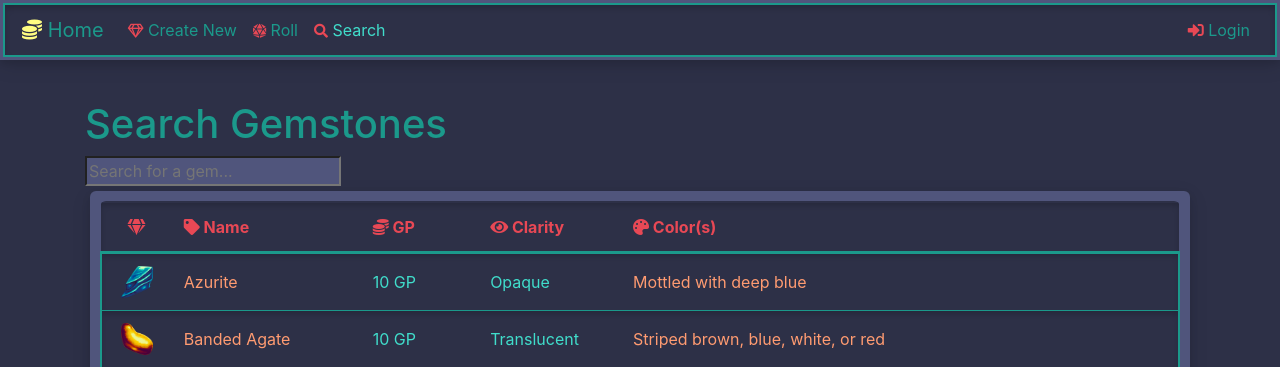
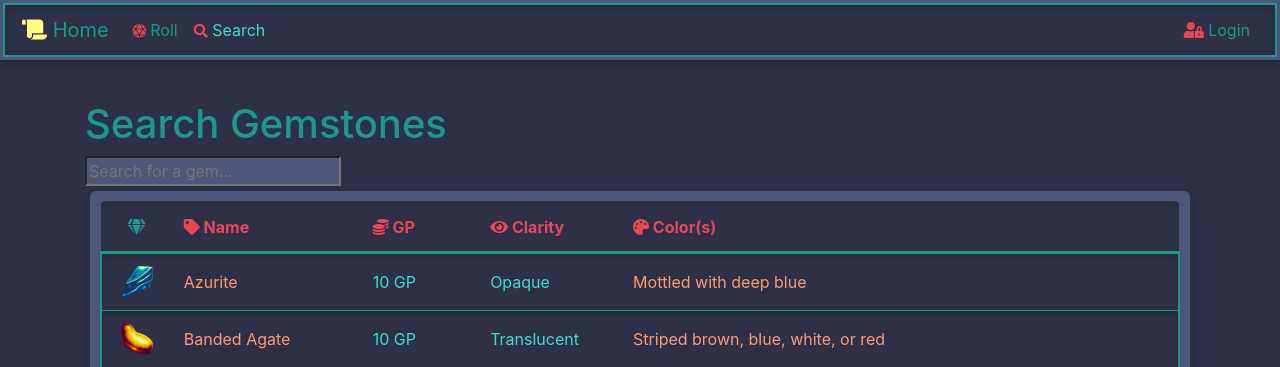
Before and after one commit to Stephanie-Burns/gemstone_roller_demo, a Django app: page /treasure/gemstone/search/ in a window 1280 px wide. Shown: the top 367 px of the page. Run offline with Django 4.2, Linux system fonts and the light colour scheme; data comes from the database, SQL or seed files in the repository; both versions use the stored data as it was after the commit; some libraries are stand-ins or nearby versions.

Commit message:
navbar and table styles

```diff
--- a/static/css/landing.css
+++ b/static/css/landing.css
@@ -76,10 +76,6 @@ em {
     align-self: stretch;
 }
 
-.no-hover:hover {
-  color: inherit;
-  cursor: default;
-}
 
 /* === Icon Styles === */
 .icon-yellow {
@@ -88,6 +84,10 @@ em {
 
 .icon-red {
     color: #e84855;
+}
+
+.icon-green-dark {
+    color: #1b998b;
 }
 
 
@@ -99,6 +99,10 @@ em {
     border: none;
     border-radius: 4px;
     transition: all 0.3s ease;
+}
+
+.my-btn-large {
+    font-size: large;
 }
 
 .my-btn:hover {
@@ -115,9 +119,6 @@ em {
     background-color: transparent;
     color: #e84855;
     border: 2px solid #1b998b;
-}
-.my-btn-large {
-    font-size: large;
 }
 
 
@@ -202,6 +203,11 @@ td:nth-child(n+3):nth-child(-n+4) {
 .gemstone-th:hover, th:hover {
     color: #ffffff;
     cursor: pointer;
+}
+
+.gemstone-th-disabled, .gemstone-th-disabled:hover{
+    color: #1b998b;
+    cursor: default;
 }
 
 .gemstone-tr {
--- a/templates/navbar.html
+++ b/templates/navbar.html
@@ -3,18 +3,13 @@
     <div class="container-fluid navbar-wrapper">
         <div class="container-fluid px-3 py-1">
             <a class="navbar-brand custom-navbar-brand {% if request.resolver_match.url_name == 'gemstone_index' %}custom-active{% endif %}" href="{% url 'treasure:gemstone_index' %}">
-                <i class="fas fa-coins icon-yellow"></i> Home
+                <i class="fas fa-scroll icon-yellow"></i> Home
             </a>
-            <button class="navbar-toggler" type="button" data-toggle="collapse" data-target="#myNavbar" aria-controls="myNavbar" aria-expanded="false" aria-label="Toggle navigation">
-                <span class="navbar-toggler-icon"></span>
+            <button class="navbar-toggler my-btn my-btn-primary" type="button" data-toggle="collapse" data-target="#myNavbar" aria-controls="myNavbar" aria-expanded="false" aria-label="Toggle navigation">
+                <span><i class="fas fa-bars"></i></span>
             </button>
             <div class="collapse navbar-collapse" id="myNavbar">
                 <ul class="navbar-nav mr-auto">
-                    <li class="nav-item {% if request.resolver_match.url_name == 'gemstone_create' %}custom-active{% endif %}">
-                        <a class="nav-link custom-nav-link" href="{% url 'treasure:gemstone_create' %}">
-                            <i class="far fa-gem fa-sm icon-red"></i> Create New
-                        </a>
-                    </li>
                     <li class="nav-item {% if request.resolver_match.url_name == 'gemstone_roll' %}custom-active{% endif %}">
                         <a class="nav-link custom-nav-link" href="{% url 'treasure:gemstone_roll' %}">
                             <i class="fas fa-dice-d20 fa-sm icon-red"></i> Roll
@@ -25,18 +20,25 @@
                             <i class="fas fa-search fa-sm icon-red"></i> Search
                         </a>
                     </li>
+                    {% if user.is_authenticated %}
+                        <li class="nav-item {% if request.resolver_match.url_name == 'gemstone_create' %}custom-active{% endif %}">
+                            <a class="nav-link custom-nav-link" href="{% url 'treasure:gemstone_create' %}">
+                                <i class="fas fa-gem fa-sm icon-red"></i> Create New
+                            </a>
+                        </li>
+                    {% endif %}
                 </ul>
                 <ul class="navbar-nav ml-auto">
                     {% if user.is_authenticated %}
                         <li class="nav-item">
                             <a class="nav-link custom-nav-link" href="{% url 'logout' %}">
-                                <i class="fas fa-sign-out-alt icon-red"></i> Logout, {{ user.username|capfirst }}
+                                <i class="fas fa-walking icon-red"></i> Logout: {{ user.username|capfirst }}
                             </a>
                         </li>
                     {% else %}
                         <li class="nav-item">
                             <a class="nav-link custom-nav-link" href="{% url 'login' %}">
-                                <i class="fas fa-sign-in-alt icon-red"></i> Login
+                                <i class="fas fa-user-lock icon-red"></i> Login
                             </a>
                         </li>
                     {% endif %}
--- a/treasure/templates/treasure/snippets/gemstone-table.html
+++ b/treasure/templates/treasure/snippets/gemstone-table.html
@@ -8,7 +8,7 @@
             <table id="gemstoneTable" class="table gemstone-table">
                 <thead class="gemstone-thead">
                     <tr class="inner-shadow">
-                        <th class="text-center no-hover"><i class="fas fa-gem"></i></th>
+                        <th class="text-center gemstone-th-disabled"><i class="fas fa-gem "></i></th>
                         <th role="button" onclick="sortTable('name', 'string')"><i class="fas fa-tag"></i> Name</th>
                         <th role="button" onclick="sortTable('value', 'number')"><i class="fas fa-coins"></i> GP</th>
                         <th role="button" onclick="sortTable('clarity', 'string')"><i class="fas fa-eye"></i> Clarity</th>
```
Also changed, not shown: db.sqlite3.
